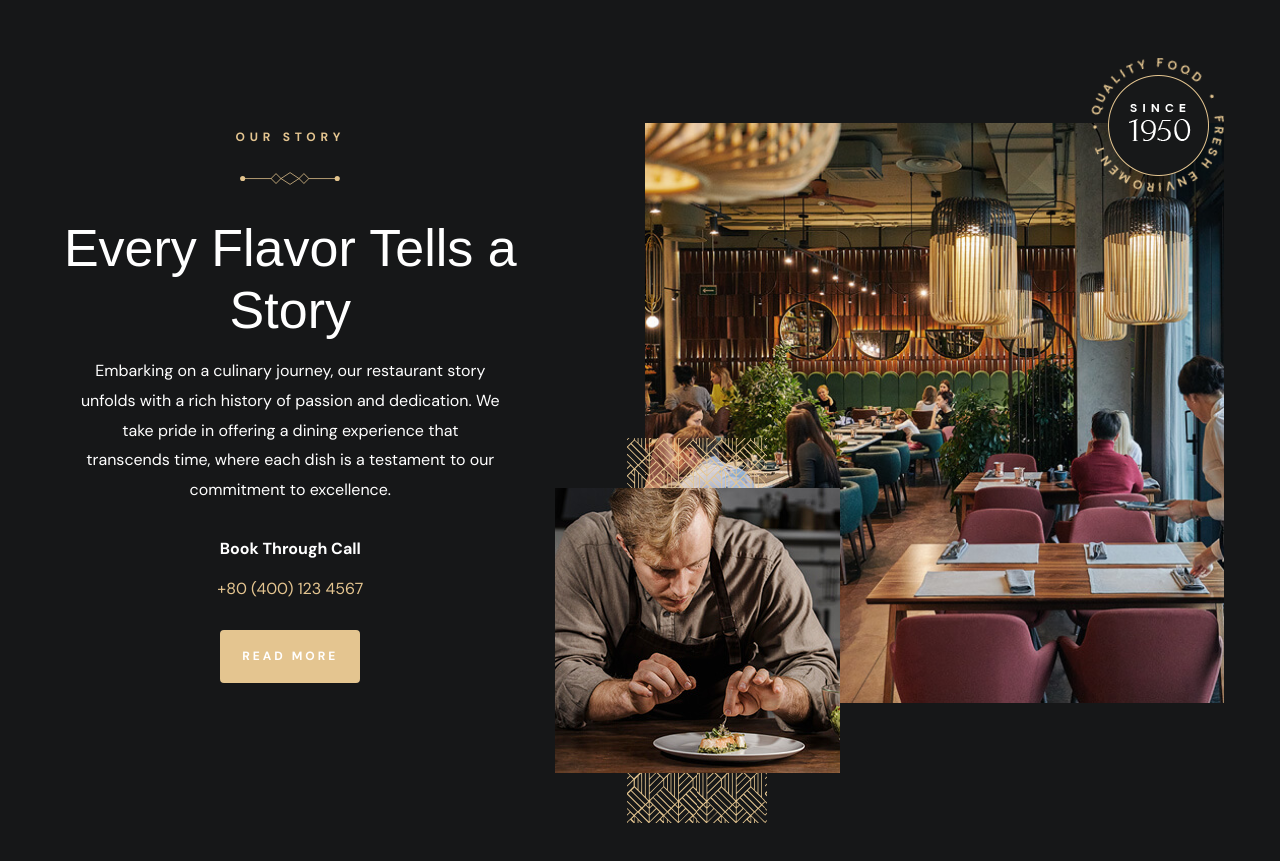
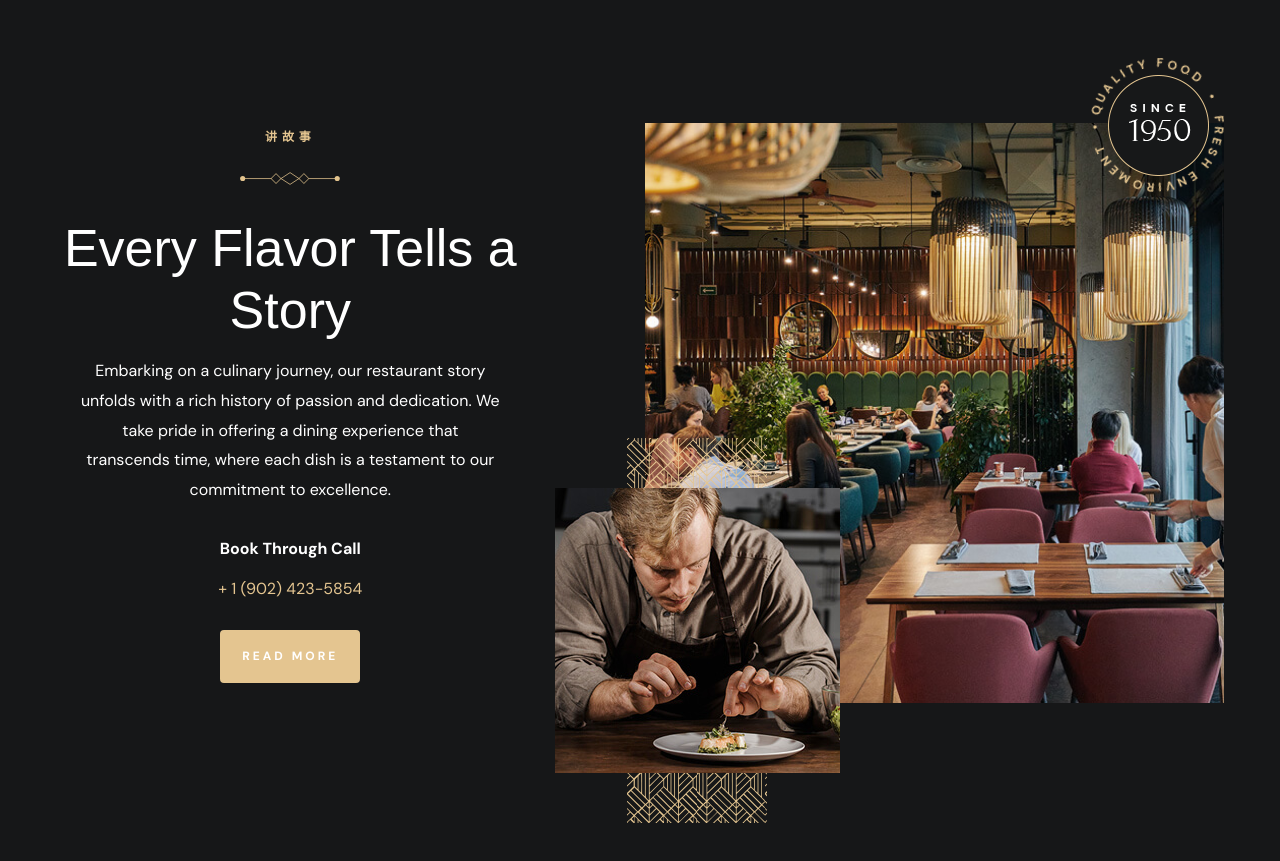
Before and after one commit to weijingxuan925/PokeGo, a Next.js app: page / in a window 1280 px wide. Shown: the part 1940-2801 px from the top of the page. Built offline with nearby package versions, Linux system fonts and the light colour scheme; a web font is replaced by a local one.

Commit message:
添加到about页面todo

```diff
--- a/components/AboutContent/AboutContent.tsx
+++ b/components/AboutContent/AboutContent.tsx
@@ -1,17 +1,21 @@
 import Link from 'next/link';
 import { forum } from '@/app/fonts';
-
+/*
+* AboutContent Component
+* 后期移动到about us页面
+ */
 const AboutContent = () => {
     return (
         <div className="about-content">
-            <p className="label-2 section-subtitle">Our story</p>
+            <p className="label-2 section-subtitle">讲故事</p>
             <h2 className={`${forum.className} headline-1 section-title`}>Every Flavor Tells a Story</h2>
             <p className="section-text">Embarking on a culinary journey, our restaurant story unfolds with a rich history of passion and dedication. We take pride in offering a dining experience that transcends time, where each dish is a testament to our commitment to excellence.</p>
 
             <div className="contact-label">Book Through Call</div>
 
-            <Link href="tel:+804001234567" className="link body contact-number hover-underline">+80 (400) 123 4567</Link>
-            <Link href="/" className="link btn btn-primary">
+            <Link href="tel:+19024235854" className="link body contact-number hover-underline">+ 1 (902) 423-5854</Link>
+            {/*TODO: 跳转About页面*/}
+            <Link href="/about" className="link btn btn-primary">
                 <span className="text text-1">Read More</span>
                 <span className="text text-2">Read More</span>
             </Link>
```
